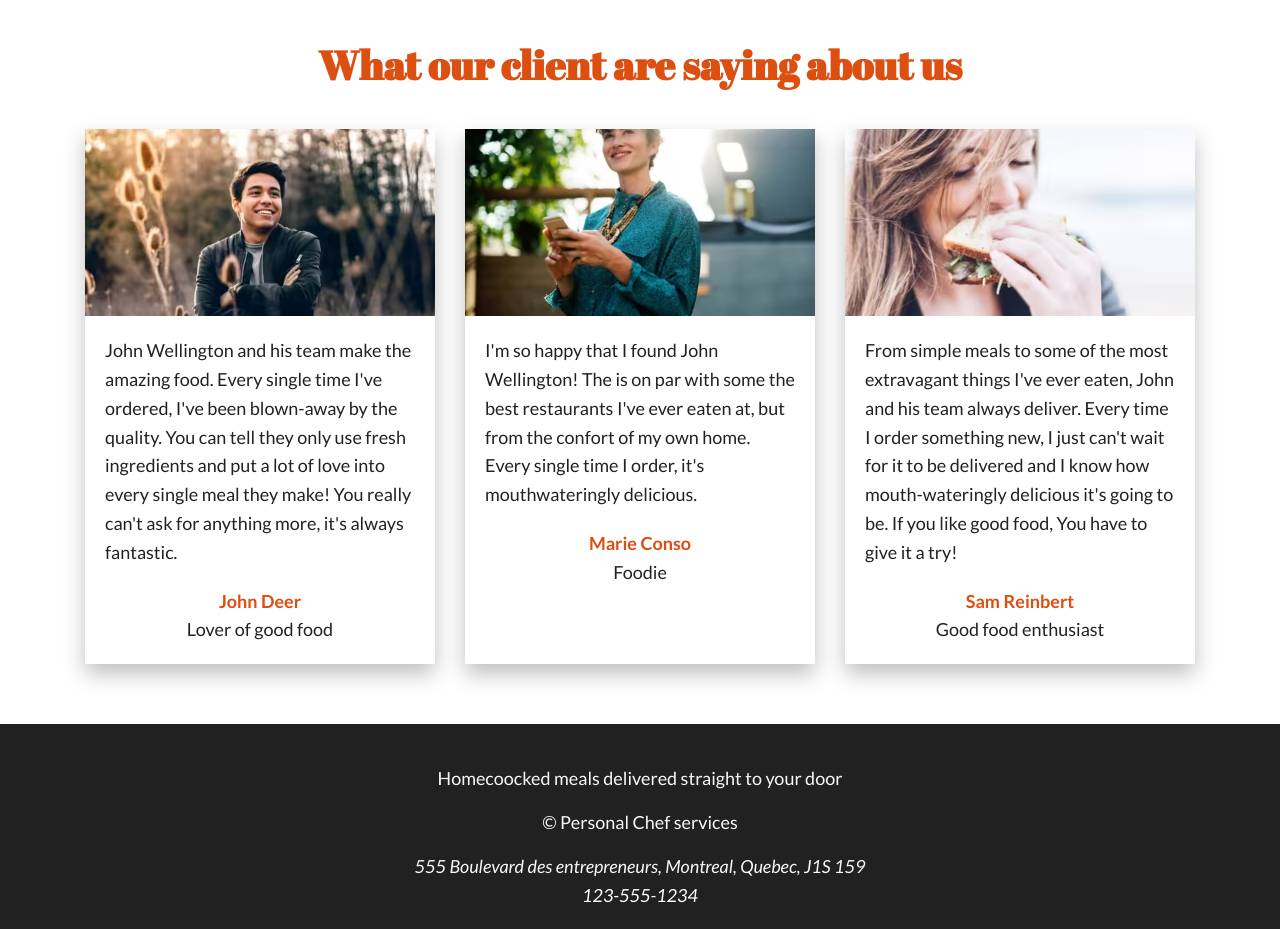
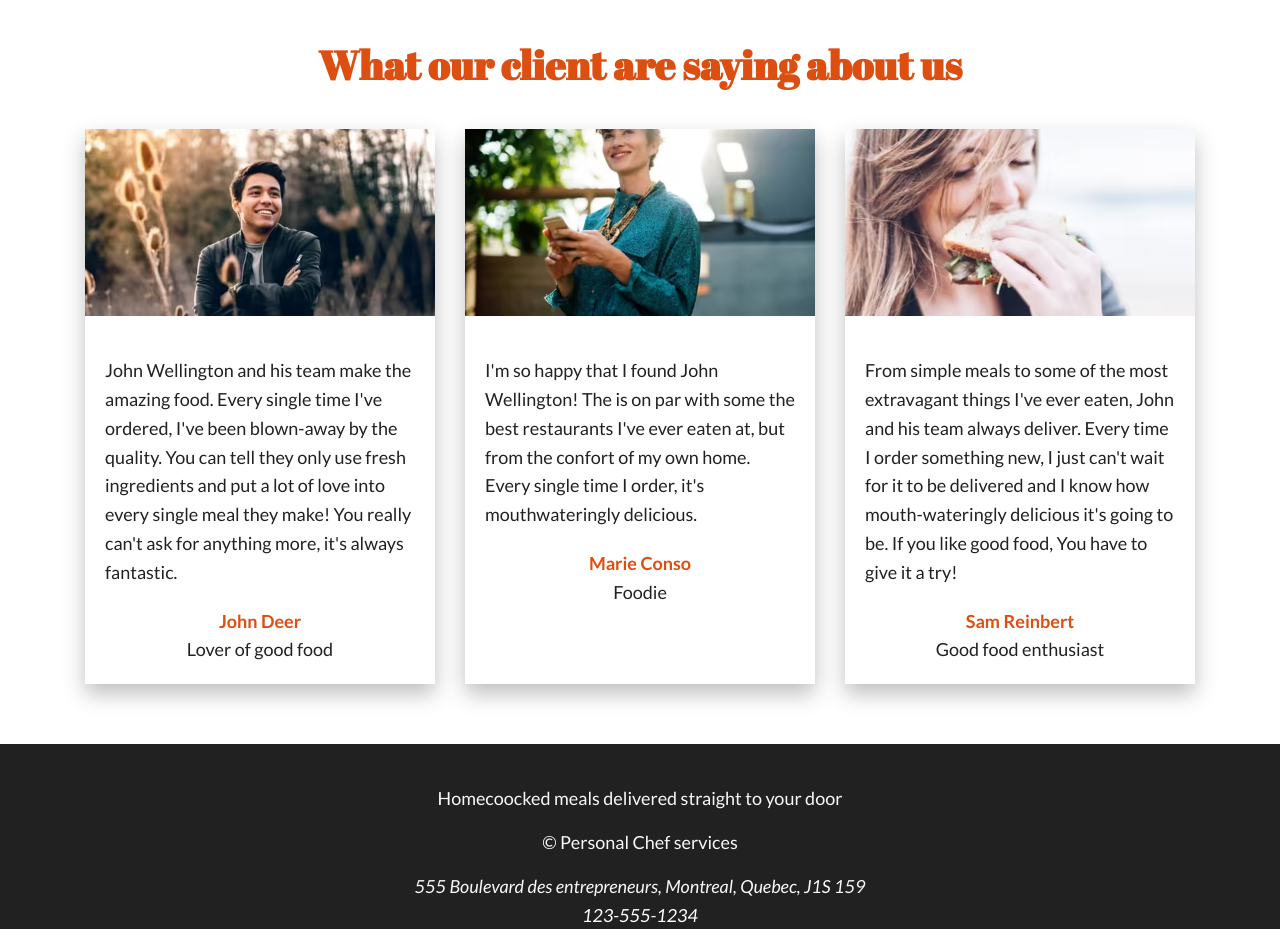
Before and after one commit to adamsJS23/Catering_rossi, a website: page index.html in a window 1280 px wide. Shown: the part 2580-3509 px from the top of the page. Drawn offline with nearby package versions, Linux system fonts and the light colour scheme; files that its build step writes are made by us from their sources.

Commit message:
refactored strory.scss

```diff
--- a/sass/_story.scss
+++ b/sass/_story.scss
@@ -3,7 +3,6 @@
 }
 
 .stories {
-
   @include for-screen-size(tab-port) {
     width: 70%;
     margin: 0 auto;
@@ -23,8 +22,11 @@
 
 .story {
   box-shadow: 0 1rem 2rem rgba($clr-black, 0.25);
-
-
+  @include for-screen-size(tab-land) {
+    display: flex;
+    flex-direction: column;
+    gap: 2rem;
+  }
 
   &:not(:last-child) {
     margin-bottom: 4rem;
@@ -39,24 +41,9 @@
     width: 100%;
   }
 
-  &__content {
-    padding: 2rem;
-
-    @include for-screen-size(tab-land) {
-      display: flex;
-      flex-direction: column;
-    }
-  }
-
   &__text {
+    padding: 2rem 2rem 0 ;
     margin-bottom: 2rem;
-  }
-
-  &__caption {
-    @include for-screen-size(tab-land) {
-      // display: block;
-      // margin-top: auto;
-    }
   }
 
   &__caption > * {
@@ -64,6 +51,14 @@
     text-align: center;
   }
 
+  &__caption {
+    padding: 0 2rem 2rem  ;
+
+    @include for-screen-size(tab-land) {
+      margin-top: auto;
+    }
+  }
+
   &__caption-name {
     font-weight: $fw-700;
     color: $clr-primary--2;
```
